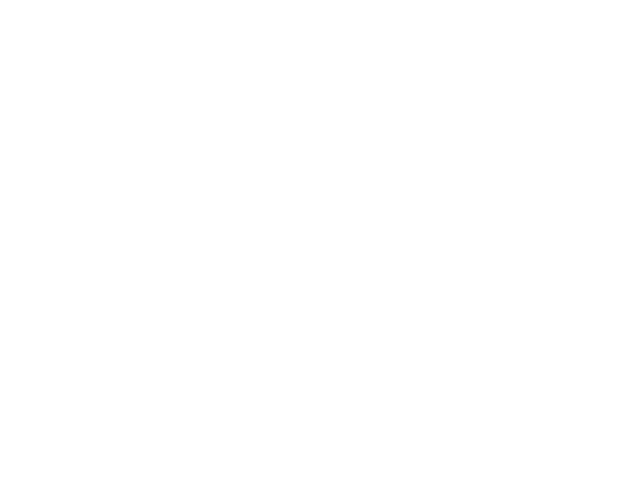
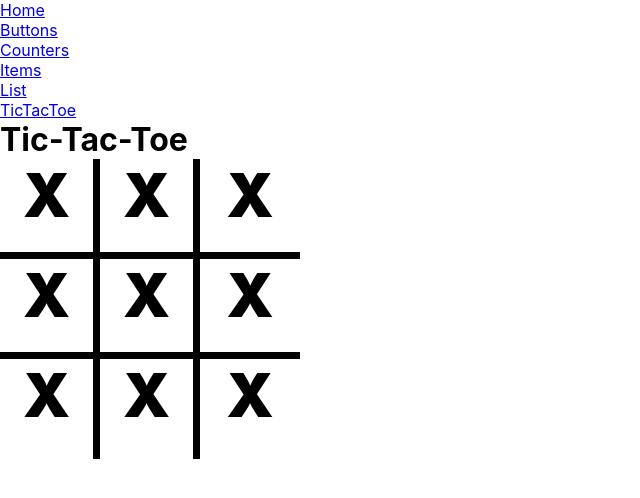
Before and after one commit to tjmlehtinen/kodarit_react_spring_2023, a React (Create React App) app: page /tictactoe in a window 1280 px wide. Before the commit this address had no page. Shown: the top 498 px of the page, without its empty margins (0-640 px from the left). Built offline with nearby package versions, Linux system fonts and the light colour scheme.

Commit message:
boardi on

```diff
--- a/src/App.js
+++ b/src/App.js
@@ -7,6 +7,7 @@ import { Router } from "./pages/Router";
 import { Counters } from "./pages/Counters";
 import { Items } from "./pages/Items";
 import { List } from "./pages/List";
+import { TicTacToe } from "./tictactoe/TicTacToe";
 
 function App() {
   return (
@@ -18,6 +19,7 @@ function App() {
           <Route path="counters" element={<Counters />} />
           <Route path="items" element={<Items />} />
           <Route path="list" element={<List />} />
+          <Route path="tictactoe" element={<TicTacToe />} />
         </Route>
       </Routes>
     </BrowserRouter>
--- a/src/pages/List.jsx
+++ b/src/pages/List.jsx
@@ -5,6 +5,11 @@ export const List = () => {
     const [content, setContent] = useState([]);
     const [inputValue, setInputValue] = useState("");
     const [itemId, setItemId] = useState(0);
+
+    function removeItem(id) {
+        const newContent = content.filter(item => item.id !== id);
+        setContent(newContent);
+    }
 
     return (
         <div>
@@ -32,6 +37,15 @@ export const List = () => {
                     value="Add this!"
                 />
             </form>
+            <button
+                type="button"
+                onClick={() => {
+                    setContent([])
+                    setInputValue("")
+                }}
+            >
+                Clear
+            </button>
             <ul>
                 {
                     content.map((item) =>
@@ -39,6 +53,7 @@ export const List = () => {
                             {item.data}
                             <button
                                 type="button"
+                                onClick={() => removeItem(item.id)}
                             >
                                 Remove
                             </button>
--- a/src/pages/Router.jsx
+++ b/src/pages/Router.jsx
@@ -21,6 +21,9 @@ export const Router = () => {
                     <li>
                         <Link to="/list">List</Link>
                     </li>
+                    <li>
+                        <Link to="/tictactoe">TicTacToe</Link>
+                    </li>
                 </ul>
             </div>
             <Outlet />
--- /dev/null
+++ b/src/tictactoe/Board.jsx
@@ -0,0 +1,24 @@
+import React from "react";
+import { Square } from "./Square";
+
+export const Board = () => {
+    return (
+        <div>
+            <div className="row">
+                <Square className="b-bottom b-right" />
+                <Square className="b-bottom b-right" />
+                <Square className="b-bottom" />
+            </div>
+            <div className="row">
+                <Square className="b-bottom b-right" />
+                <Square className="b-bottom b-right" />
+                <Square className="b-bottom" />
+            </div>
+            <div className="row">
+                <Square className="b-right" />
+                <Square className="b-right" />
+                <Square />
+            </div>
+        </div>
+    )
+}
--- /dev/null
+++ b/src/tictactoe/Square.jsx
@@ -0,0 +1,10 @@
+import React from "react";
+
+export const Square = (props) => {
+    const classes = props.className ? `${props.className} square` : "square";
+    return (
+        <div className={classes}>
+            X
+        </div>
+    )
+}
--- a/src/tictactoe/TicTacToe.css
+++ b/src/tictactoe/TicTacToe.css
@@ -39,11 +39,6 @@
     font-size: 60px;
   }
 
-  .b-bottom-r {
-    border-right: 7px solid black;
-    border-bottom: 7px solid black;
-  }
-
   .b-bottom {
     border-bottom: 7px solid black;
   }
--- /dev/null
+++ b/src/tictactoe/TicTacToe.jsx
@@ -0,0 +1,13 @@
+import React from "react";
+import { Board } from "./Board";
+
+import "./TicTacToe.css";
+
+export const TicTacToe = () => {
+    return (
+        <div className="game">
+            <h1>Tic-Tac-Toe</h1>
+            <Board />
+        </div>
+    )
+}
```
